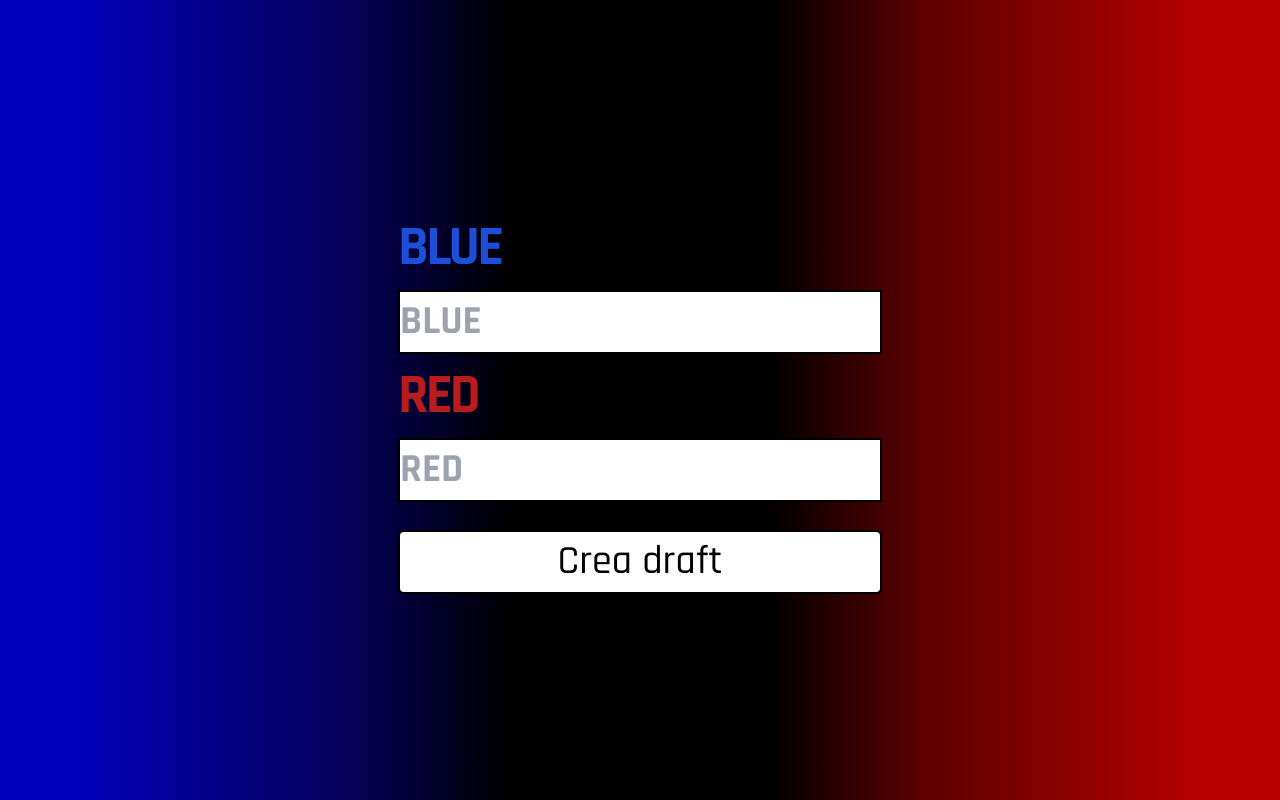
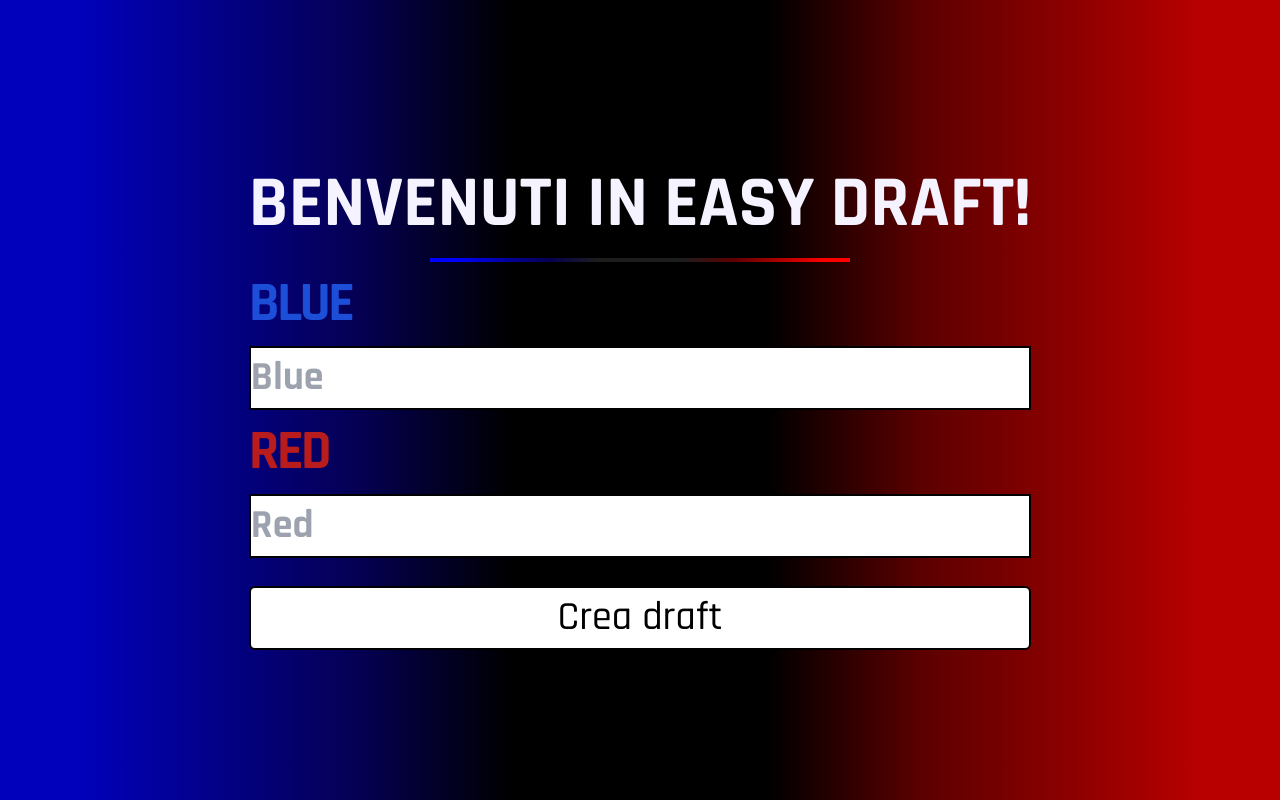
Before and after one commit to EFMLeague/draftez, a Next.js app in the folder client/: page / in a window 1280 px wide. Built offline with nearby package versions, Linux system fonts and the light colour scheme; no server answers.

Commit message:
cambio dominio

```diff
--- a/client/app/page.tsx
+++ b/client/app/page.tsx
@@ -44,6 +44,12 @@ const Home = () => {
     <div className="bg-white h-screen flex justify-center items-center background-draft">
       {created === false ? (
         <div>
+          <div className="flex flex-col justify-center items-center">
+            <h1 className="font-bold text-violet-50 text-[4.5rem] uppercase text-center">
+              BENVENUTI IN EASY DRAFT!
+            </h1>
+            <div className="accent-line-small"></div>
+          </div>
           <div>
             <p className="text-[3.5rem] text-white font-bold tracking-tighter">
               <span className="text-blue-700">BLUE</span>
@@ -53,7 +59,7 @@ const Home = () => {
               onChange={(event) => {
                 setNameBlue(event.target.value);
               }}
-              className="border-2 border-black w-full text-[2.5rem] text-blue-900 font-bold uppercase"
+              className="border-2 border-black w-full text-[2.5rem] text-blue-900 font-bold "
             />
           </div>
           <div>
@@ -65,7 +71,7 @@ const Home = () => {
               onChange={(event) => {
                 setNameRed(event.target.value);
               }}
-              className="border-2 border-black w-full text-[2.5rem] text-red-900 font-bold uppercase"
+              className="border-2 border-black w-full text-[2.5rem] text-red-900 font-bold "
             />
           </div>
           <button
```
Also changed, not shown: 1 other file (tests, documents, lock files or other folders).
